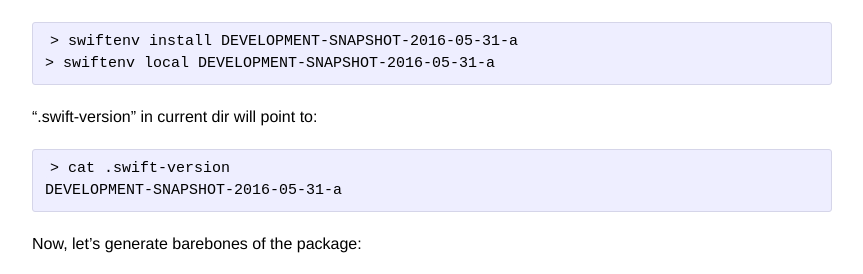
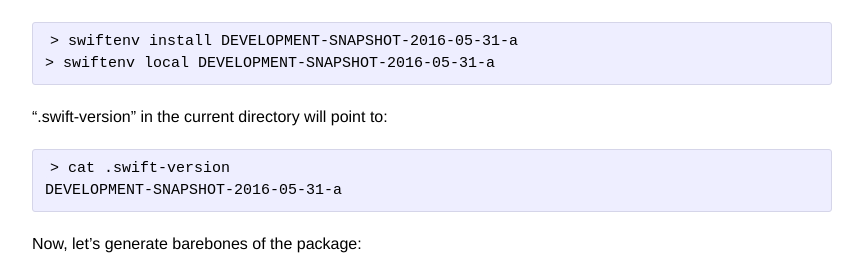
Before and after one commit to vi4m/vi4m.github.io, a Jekyll site: the page built from _posts/2016-08-01-swift-on-linux-tutorial.md, in a window 1280 px wide and 900 px high, scrolled down 2523 px. Shown: the part 152-426 px from the top of the window, without its empty margins (208-1071 px from the left). Built offline with Jekyll 4.4.1, drawn with Linux system fonts in a browser that asks for light colours; comment, search, counter and statistics services are not loaded.

Commit message:
Created :_posts/2016-08-01-swift-on-linux-tutorial.md

````diff
--- a/_posts/2016-08-01-swift-on-linux-tutorial.md
+++ b/_posts/2016-08-01-swift-on-linux-tutorial.md
@@ -111,7 +111,7 @@
 > swiftenv local DEVELOPMENT-SNAPSHOT-2016-05-31-a
 ```
 
-".swift-version" in current dir will point to:
+".swift-version" in the current directory will point to:
 
 ```
 > cat .swift-version
````
